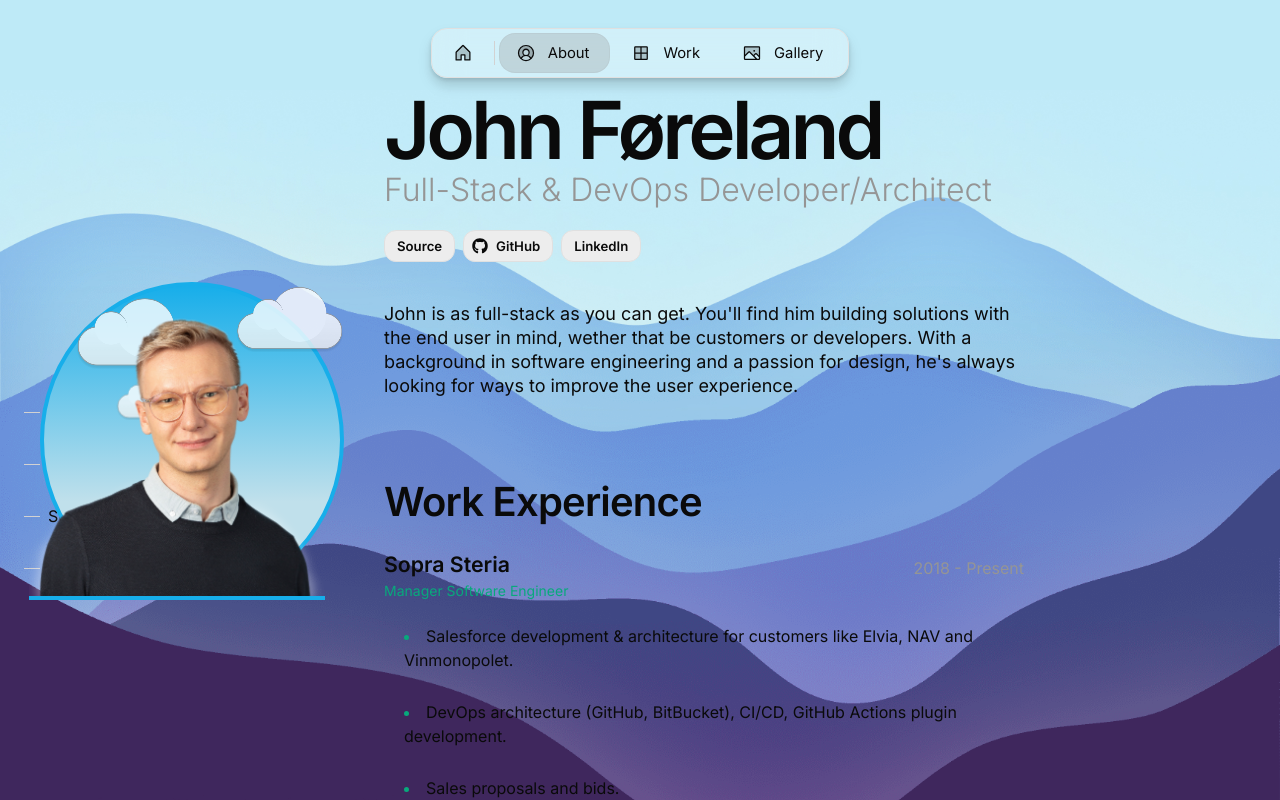
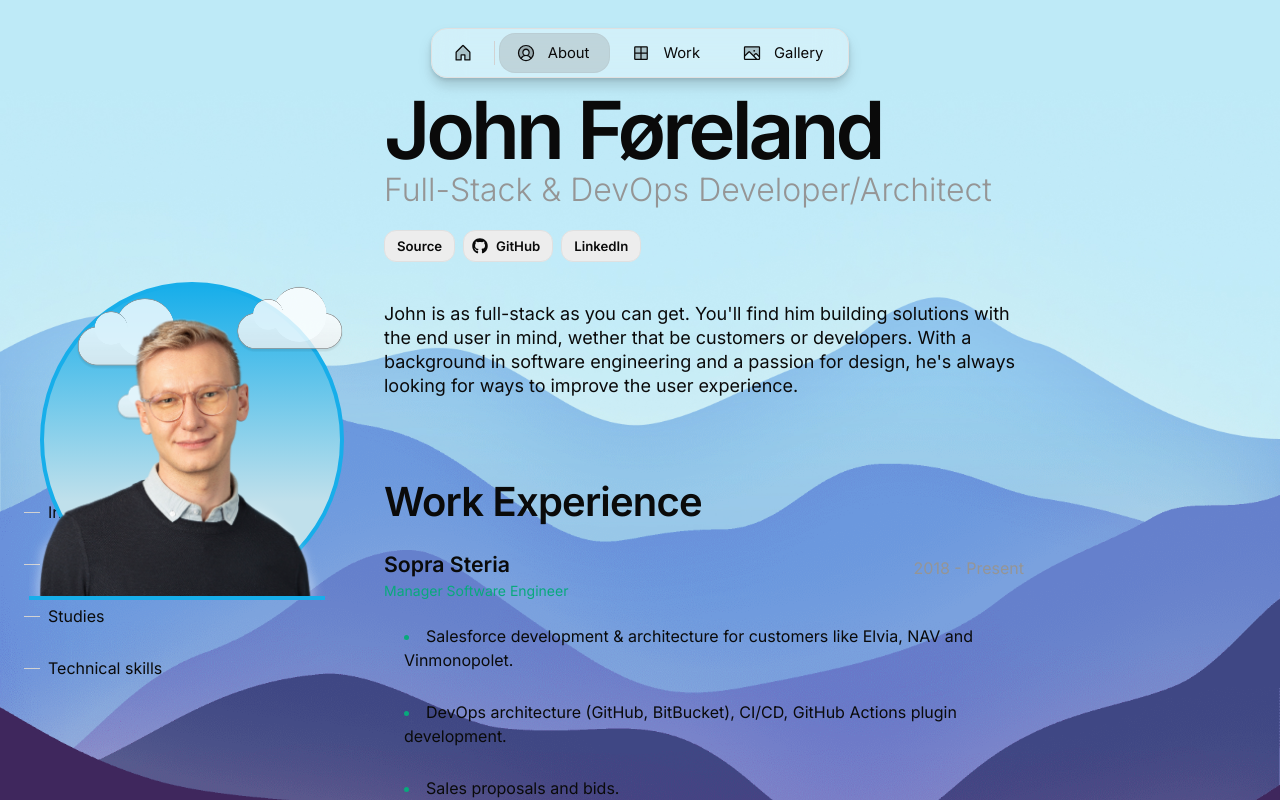
Before and after one commit to johnforeland/john.fore.land, a Next.js app: page /about in a window 1280 px wide. Shown: the top 800 px of the page. Built offline with nearby package versions, Linux system fonts and the light colour scheme.

Commit message:
improved sizing on mountain background

```diff
--- a/src/components/backgrounds/mountains/MountainBackground.module.scss
+++ b/src/components/backgrounds/mountains/MountainBackground.module.scss
@@ -1,11 +1,10 @@
 .main {
   position: relative;
   width: 100%;
-  padding-bottom: 50vh;
   background: #40255b;
 }
 
 .banner {
-  height: 100vh;
+  height: 125vh;
   background: #bbe8f6;
 }
```
